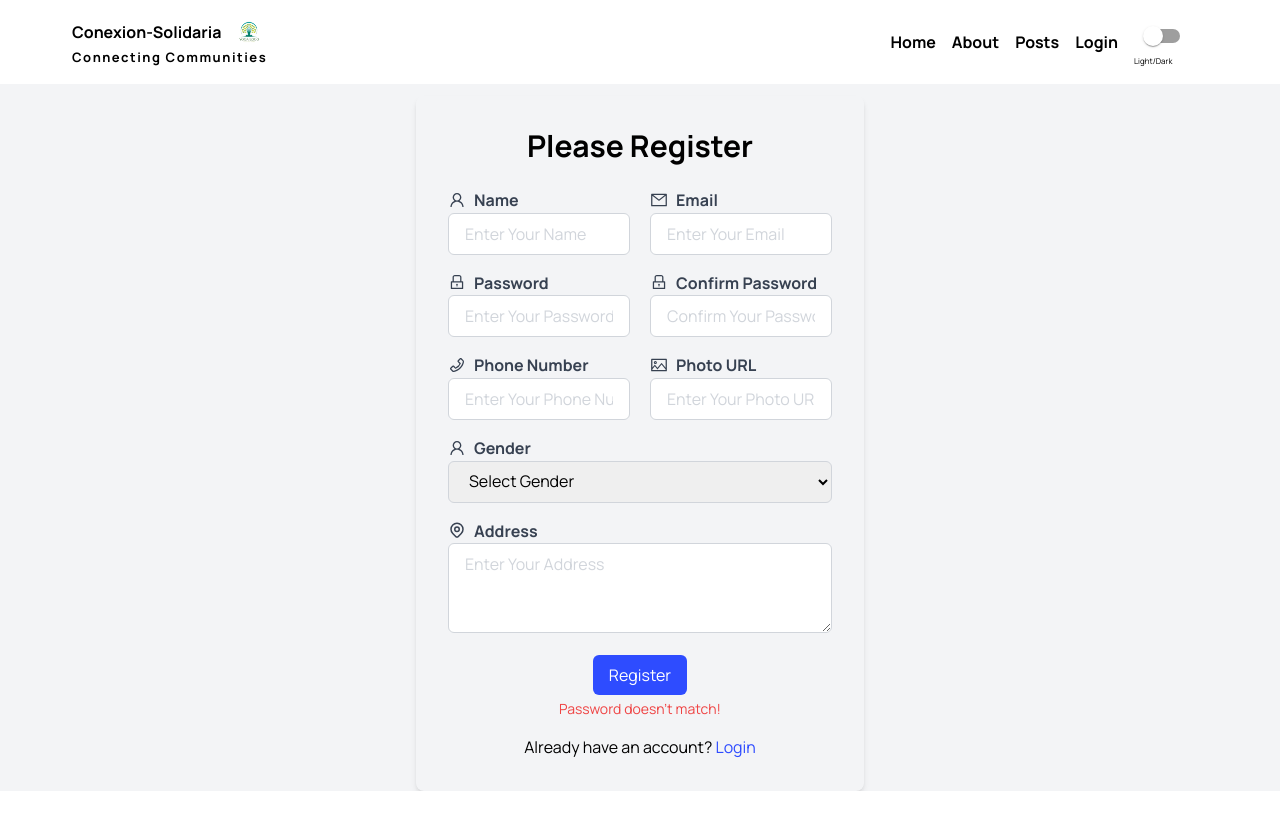
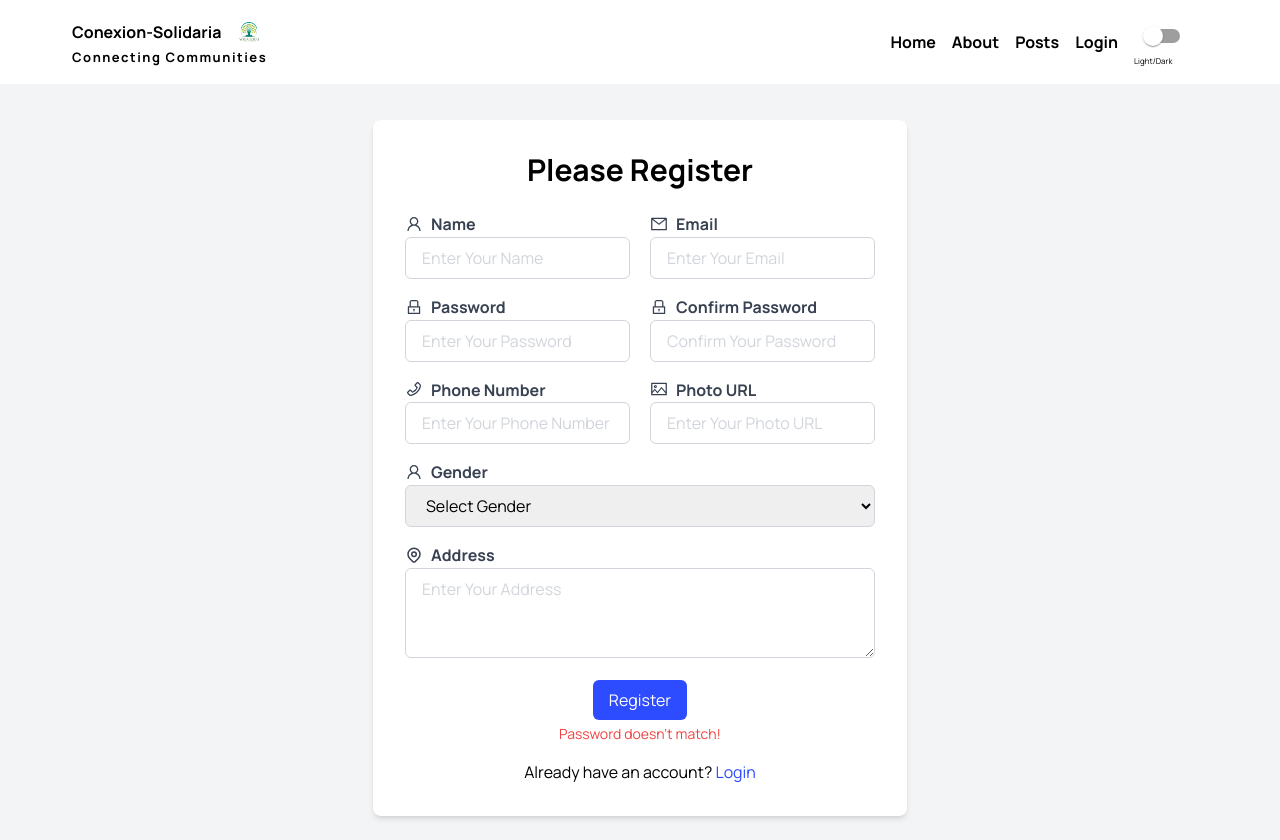
Before and after one commit to Error-404-NotFound/Conexion-Solidaria, a React (Vite) app in the folder frontend/: page /register in a window 1280 px wide. Before the commit the page ends 800 px from the top, so only its background shows below. Built offline with nearby package versions, Linux system fonts and the light colour scheme.

Commit message:
registration page bug fixed

```diff
--- a/frontend/src/pages/Register.jsx
+++ b/frontend/src/pages/Register.jsx
@@ -56,8 +56,8 @@
 
 
   return (
-    <div className="flex justify-center items-center pt-14 bg-gray-100 mt-10">
-      <div className="max-w-md p-8 rounded-lg shadow-md">
+    <div className="flex justify-center items-center pt-14 min-h-screen bg-gray-100 mt-10">
+      <div className="bg-white p-8 rounded-lg shadow-md">
         <h2 className="text-3xl font-bold text-center mb-6">Please Register</h2>
 
         {/* form data */}
```
